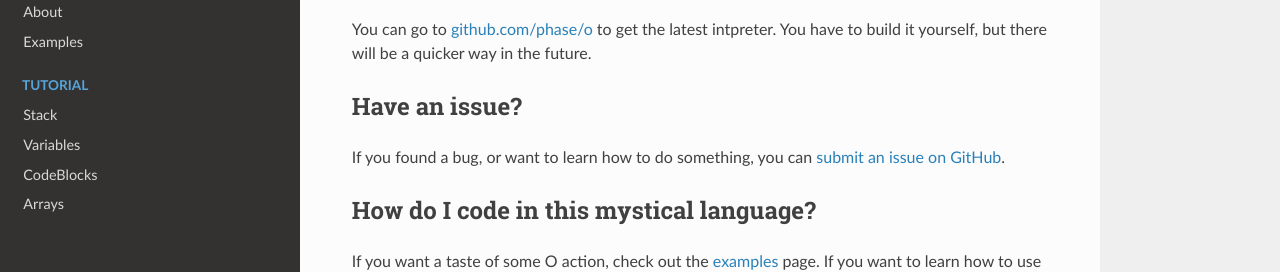
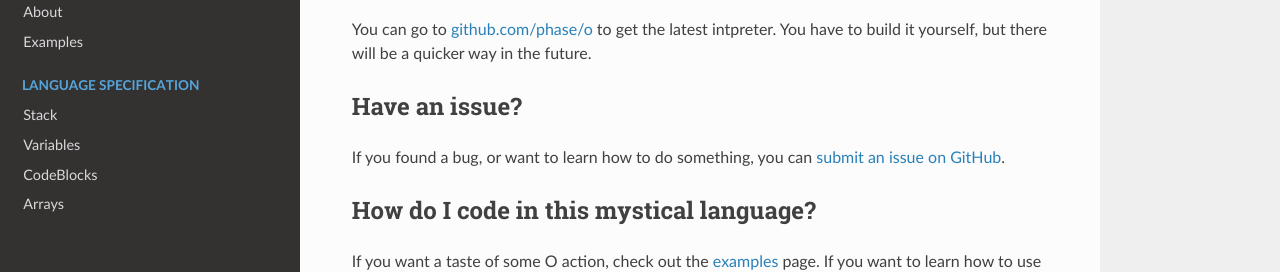
Before and after one commit to phase/o, an MkDocs documentation site: the page built from docs/index.md, in a window 1280 px wide. Shown: the part 246-518 px from the top of the page. Built offline with MkDocs 1.6.1, drawn with Linux system fonts in a browser that asks for light colours; nearby versions of some CDN libraries; old or Windows-style settings are respelled for this version of MkDocs.

Commit message:
rename because 'tutorial' doesn't sound good

```diff
--- a/mkdocs.yml
+++ b/mkdocs.yml
@@ -3,7 +3,7 @@ pages:
 - Home: index.md
 - About: about.md
 - Examples: examples.md
-- Tutorial:
+- Language Specification:
     - Stack: tutorial/stack.md
     - Variables: tutorial/variables.md
     - CodeBlocks: tutorial/codeblocks.md
```
